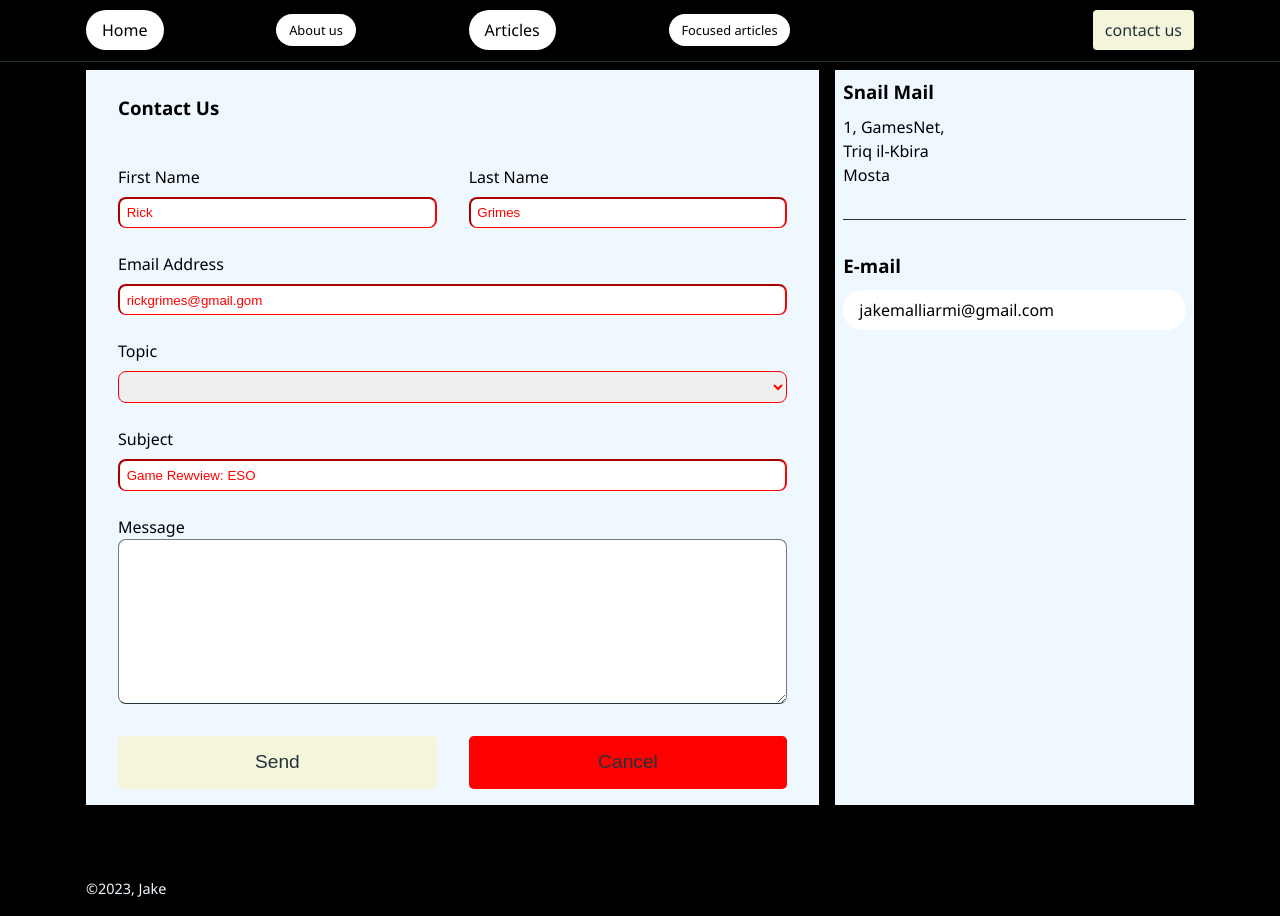
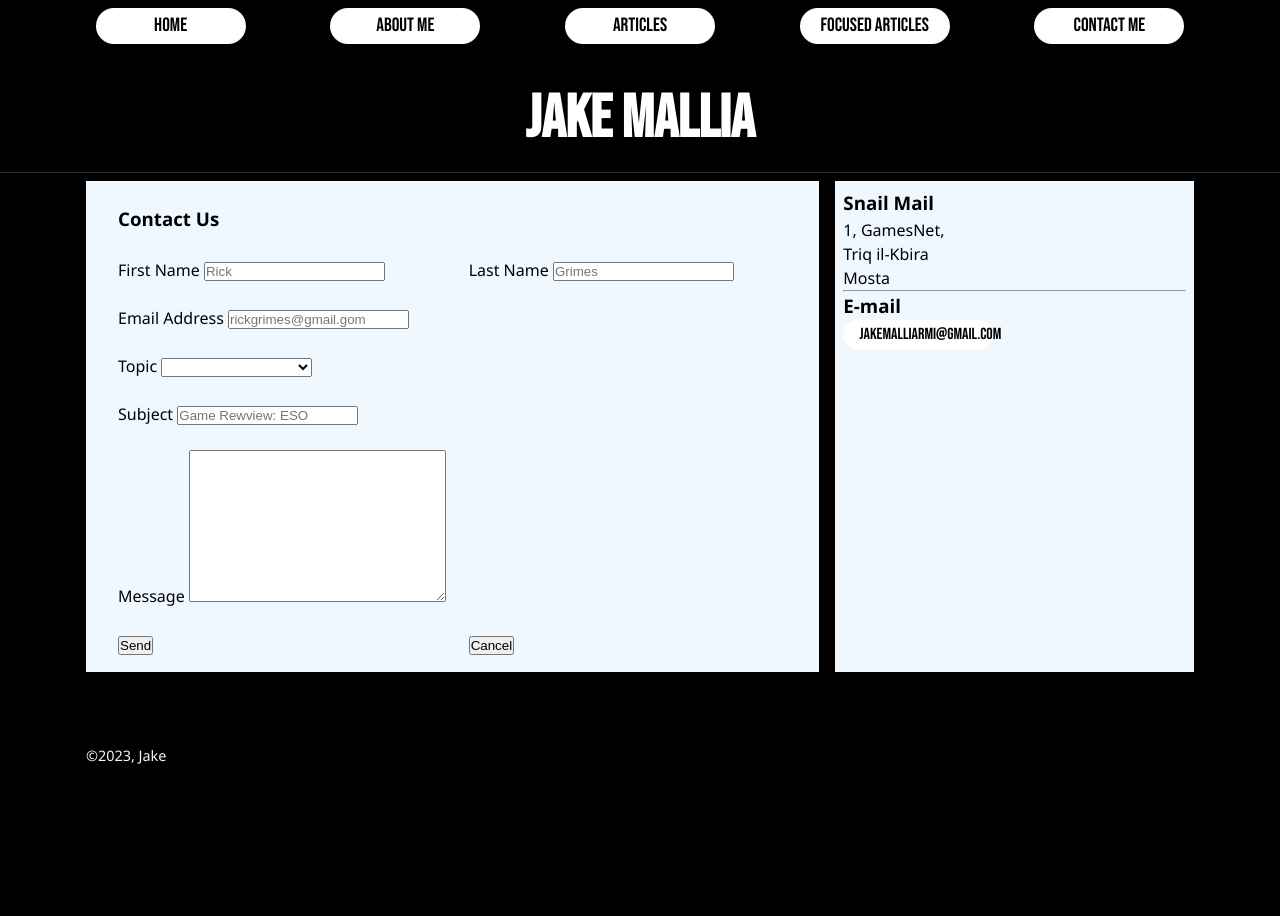
Before and after one commit to jaykeMschool/JaykeMschool.github.io, a plain HTML site: page WEB ASSIGNMENT/contact-page.html in a window 1280 px wide. After the commit the page ends 800 px from the top, so only its background shows below. Drawn offline with Linux system fonts and the light colour scheme.

Commit message:
Header fixed + font

```diff
--- a/WEB ASSIGNMENT/ASSETTS/STYLES/style.css
+++ b/WEB ASSIGNMENT/ASSETTS/STYLES/style.css
@@ -5,45 +5,49 @@
 
 .navbar-name{
     color: white;
-    font-family: silkscreen;
-    font-size: 100px;
+    font-family: 'Bebas Neue', Arial, sans-serif;
+    font-size: 60px;
     text-decoration: none;
     list-style: none;
-}
-
-.navbar .container {
-    display: flex;
-    align-items: center;
-    justify-content: space-between;
+    text-align: center;
+    margin-top: 0.5em;
+    margin-bottom: 0;
 }
 
 .navbar-nav {
     display: flex;
     list-style: none;
     padding: 0;
-
+    justify-content: space-between;
 }
 .navbar-nav li {
-    padding: .5em;
+    padding: 0em;
     margin: 0 0.5em;
-    font-size: 0.8em;
+    font-size: 1.2em;
+
 }
 
 a {
+    font-family: 'Bebas Neue', Arial, sans-serif;
     color: black;
     text-decoration: none;
     background-color: white;
-    padding: 0.5em 1em;
+    padding: 0.2em 1em;
     display: block;
     border-radius: 30px;
+    justify-content: space-between;
+    width: 150px;
+    text-align: center;
 }
 
 
 
 
 a:hover {
+    font-family: 'Bebas Neue', Arial, sans-serif;
     color: white;
     background-color: black;
+    justify-content: space-between;
 }
 
 
@@ -87,9 +91,6 @@ body {
     line-height: 1.5;
 }
 
-h1, h2, h3, h4, h5, h6{
-    margin-bottom: 1em;
-}
 
 footer{
     background-color: black;
@@ -98,135 +99,3 @@ footer{
     margin-top: 4em;
     padding: 1.11em 0;
 }
-
-
-
-
-
-
-
-
-
-
-
-
-
-
-
-
-
-
-
-
-
-
-.button {
-    background-color: beige;
-    color: #22333b;
-    border: none;
-    border-radius: .25em;
-    padding: .5em .75em;
-}
-
-.button:hover{
-    background-color: #4fb286;
-    color: #fff;
-}
-
-
-
-
-
-.contact-form label,
-.contact-form input,
-.contact-form select,
-.contact-form textarea {
-    display: block;
-    width: 100%;
-}
-
-.contact-form label {
-    margin-bottom: 0.5em;
-}
-
-.contact-form input,
-.contact-form select,
-.contact-form textarea {
-    border-bottom: 1px solid #22333b;
-    padding: 0.5em;
-    border-radius: 8px;
-}
-
-.contact-form :invalid{
-    border-color: #ff0000;
-    color: #ff0000;
-}
-
-.contact-form :invalid::placeholder{
-    color: #ff0000;
-}
-
-.contact-form .button{
-    cursor: pointer;
-    padding: .8em;
-    width: 100%;
-    font-size: 1.2em;
-}
-
-.contact-form button.clear{
-    background-color: #ff0000;
-}
-
-.contact-form button.clear:hover{
-    background-color: #cc0000;
-}
-
-.blog-post header{
-    text-align: center;
-    margin-top: 4em;
-}
-
-.blog-post header h5{
-    text-transform: uppercase;
-}
-
-.blog-post header h1{
-    text-transform: capitalize;
-}
-
-.blog-post .image{
-    margin-top: 2em;
-    margin-bottom: 2em;
-}
-
-.rounded-image img{
-    display: block;
-    width: 100%;
-    border-radius: 8px;
-}
-
-.subtitle{
-    margin-top: 2em;
-}
-
-.summary{
-padding-left: 40px;
-}
-
-.summary li{
-    margin-top: 1em;
-}
-
-.contact-details hr {
-    border: none;
-    border-top: 1px solid #22333b;
-    margin: 2em 0;
-}
-
-.contact-details h3{
-    margin-bottom: .5em;
-}
-
-.contact-details p{
-    margin: 0;
-}
--- a/WEB ASSIGNMENT/contact-page.html
+++ b/WEB ASSIGNMENT/contact-page.html
@@ -4,45 +4,54 @@
     <meta charset="UTF-8">
     <meta name="viewport" content="width=device-width, initial-scale=1.0">
     <title>Contact us</title>
+
+    <link rel="preconnect" href="https://fonts.googleapis.com">
+    <link rel="preconnect" href="https://fonts.gstatic.com" crossorigin>
+    <link href="https://fonts.googleapis.com/css2?family=Bebas+Neue&display=swap" rel="stylesheet">
+
     <link rel="stylesheet" href="ASSETTS/STYLES/grid.css">
     <link rel="stylesheet" href="ASSETTS/STYLES/style.css">
 </head>
 <body>
 
-
     <nav class="navbar">
 
         <div class="container">
-            <a href="home-page.html" class="navbar-link">
-                Home
-            </a>
+            <div class="col-12">
 
                 <ul class="navbar-nav">
                     <li class="navbar-item" >
-                    <a href="about-page.html" class="nav-link">About us</a>
+                        <a href="home-page.html" class="nav-link">HOME</a>
                     </li>
+
+                    <li class="navbar-item" >
+                        <a href="about-page.html" class="nav-link">ABOUT ME</a>
+                    </li>
+
+                    <li class="navbar-item" >
+                        <a href="article-list-page.html" class="nav-link">ARTICLES</a>
+                    </li>
+
+                    <li class="navbar-item" >
+                        <a href="focused-article-page.html" class="nav-link">FOCUSED ARTICLES</a>
+                    </li>
+
+                    <li class="navbar-item" >
+                        <a href="contact-page.html" class="nav-link">CONTACT ME</a>
+                    </li>
+
                 </ul>
 
-            <a href="article-list-page.html" class="navbar-brand">
-                Articles
-            </a>
-
-            <ul class="navbar-nav">
-                <li class="navbar-item" >
-                    <a href="focused-article-page.html" class="nav-link">Focused articles</a>
-                </li>
-            </ul>
-
-            <ul class="navbar-nav">
-                <li class="navbar-item" >
-                    Jake Mallia
-                </li>
-            </ul>
-
-            <a href="contact.html" class="button">contact us</a>
+                <h1 class="navbar-name">
+                    JAKE MALLIA
+                </h1>
+            </div>
         </div>
 
     </nav>
+
+
+
 
 
     <div class="container">
@@ -202,8 +211,6 @@
 
 </div>
 
-
-
  <footer>
         <div class="container">
             &copy;2023, Jake
```
Also changed, not shown: WEB ASSIGNMENT/about-page.html (+36 -22 lines), WEB ASSIGNMENT/article-list-page.html (+35 -22 lines), WEB ASSIGNMENT/focused-article-page.html (+21 -13 lines). Lines whose indentation alone changed are shown as unchanged.
